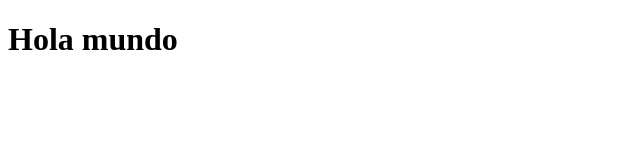
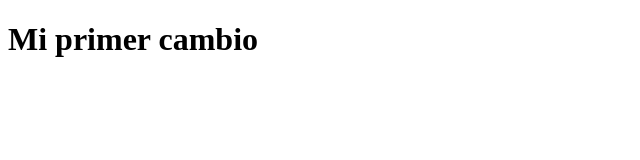
Before and after one commit to gbellome/prueba-git, a plain HTML site: page index.html in a window 1280 px wide. Shown: the whole page, without its empty margins (0-640 px from the left). Drawn offline with Linux system fonts and the light colour scheme.

Commit message:
Segundo commit, haciendo cambios en el codigo

```diff
--- a/index.html
+++ b/index.html
@@ -7,6 +7,6 @@
         <title>Document</title>
     </head>
     <body>
-        <h1>Hola mundo</h1>
+        <h1>Mi primer cambio</h1>
     </body>
 </html>
```
